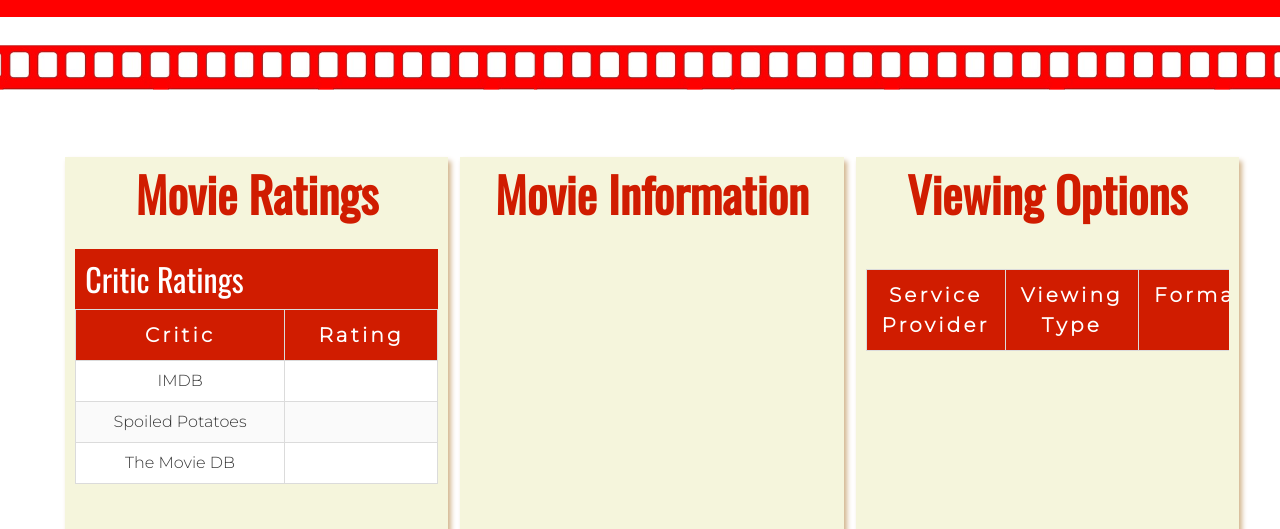
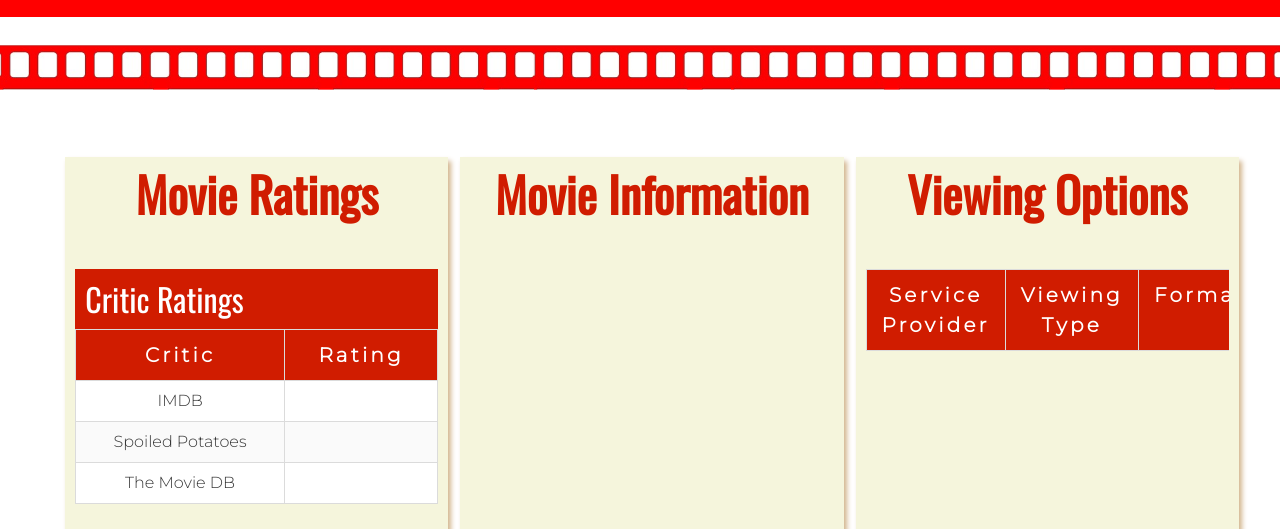
Before and after one commit to JoeBarbone/movie-app, a plain HTML site: page index.html in a window 1280 px wide. Shown: the part 251-780 px from the top of the page. Drawn offline with nearby package versions, Linux system fonts and the light colour scheme.

Commit message:
fixed margin under movie ratings title

```diff
--- a/index.html
+++ b/index.html
@@ -51,7 +51,7 @@
                     <!-- displays movie title, IMDBID title and three critic ratings -->
                     <div id="ratings-hardcoded-doesnt-need-id" class="movie-ratings title is-1 mb-6">Movie Ratings</div>
 
-                    <div id="hardcoded-doesnt-need-id" class="subtitle is-3 mb-0">Critic Ratings</div>
+                    <div id="hardcoded-doesnt-need-id" class="subtitle is-3 mt-3 mb-0">Critic Ratings</div>
                     <div>
                         <table class="table is-striped is-bordered is-fullwidth has-text-centered">
                             <thead>
```
